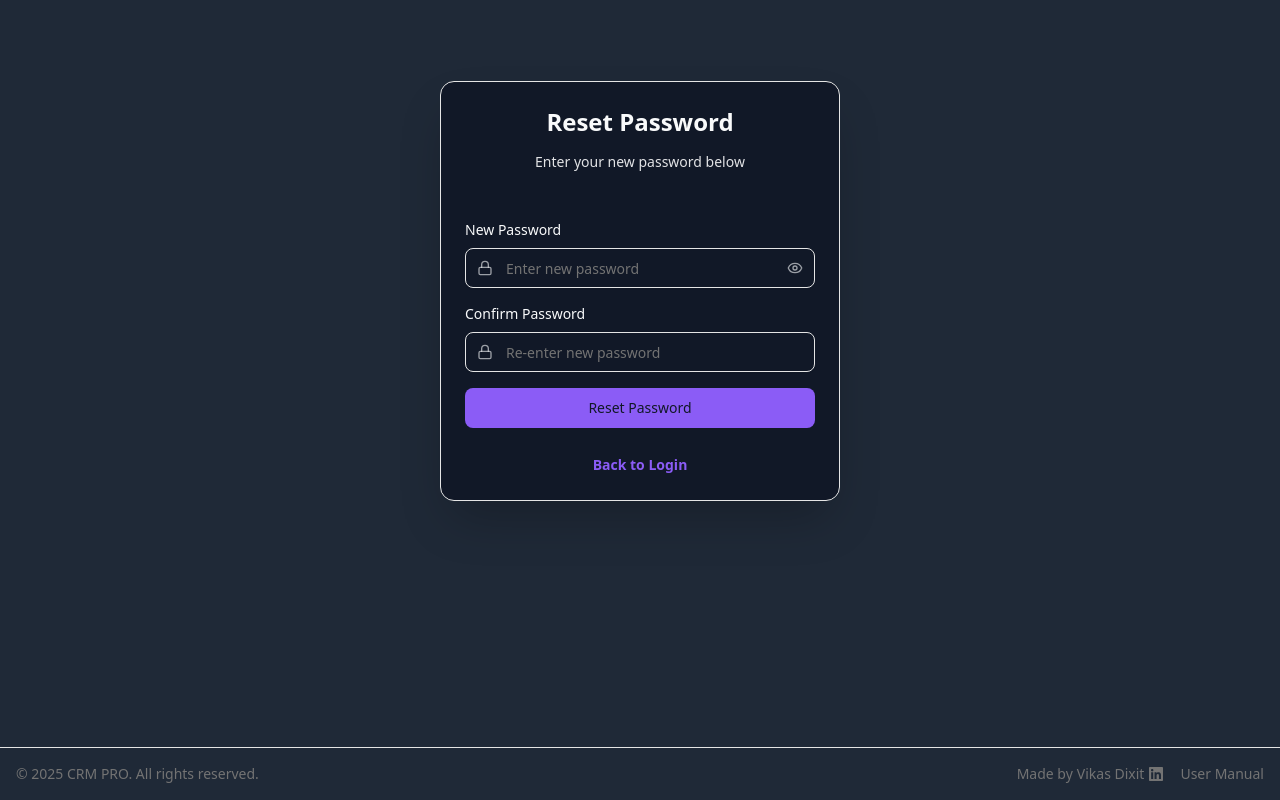
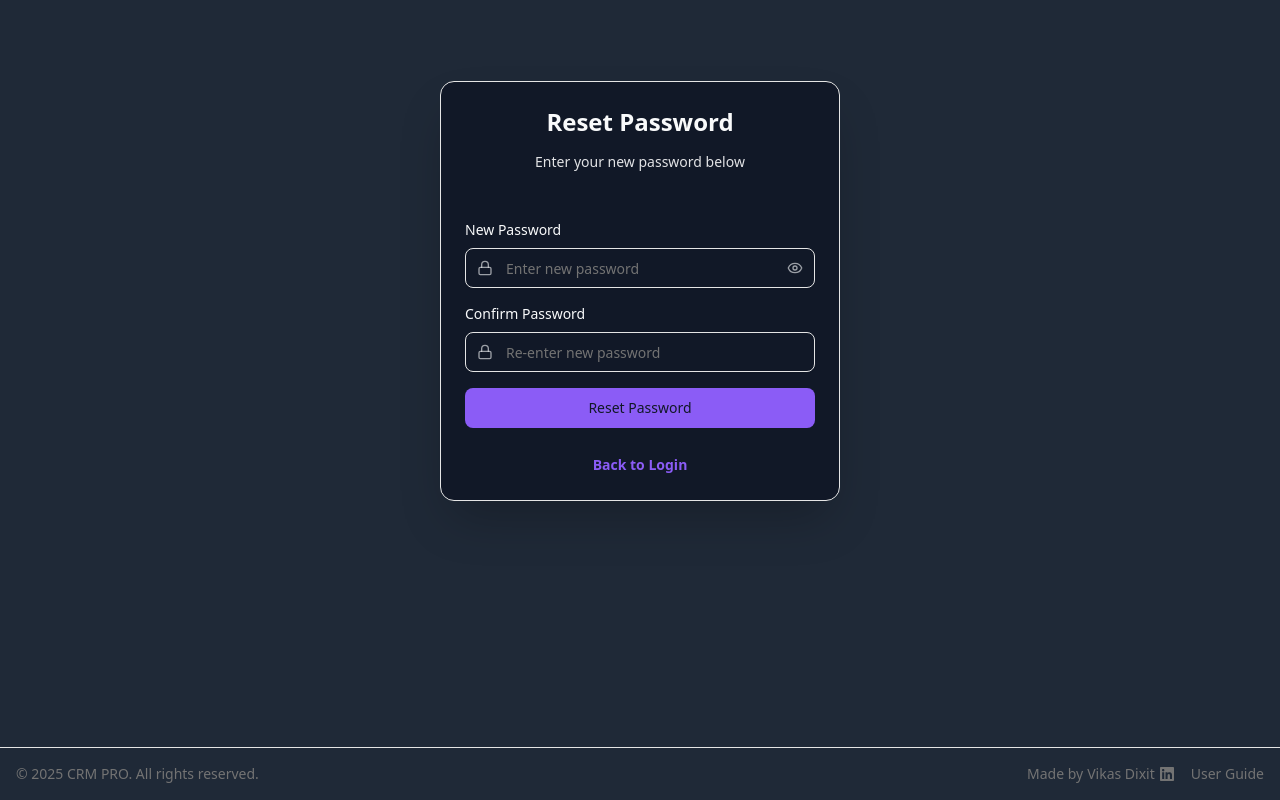
Before and after one commit to Vd7905/CRM, a React (Vite) app in the folder CRM_Frontend/: page /reset-password/1 in a window 1280 px wide. Shown: the part 198-998 px from the top of the page. Built offline with nearby package versions, Linux system fonts and the light colour scheme.

Commit message:
added user guide

```diff
--- a/CRM_Frontend/src/components/LoginForm.jsx
+++ b/CRM_Frontend/src/components/LoginForm.jsx
@@ -277,11 +277,11 @@ export default function LoginForm() {
 
                   <Button
                     type="submit"
-                    className="w-full h-10 bg-[var(--primary)] hover:bg-[var(--secondary)] text-[var(--card)] font-medium transition-all"
+                    className="w-full flex flex-col h-10 bg-[var(--primary)] hover:bg-[var(--secondary)] text-[var(--card)] font-medium transition-all"
                     disabled={isLoading}
                   >
                     {isLoading
-                      ? "Processing Please Wait For A Minute To Wake Up Server..."
+                      ? "Processing Please Wait A Minute..."
                       : isSignup
                       ? "Sign Up"
                       : "Sign In"}
--- a/CRM_Frontend/src/components/layout/Footer.jsx
+++ b/CRM_Frontend/src/components/layout/Footer.jsx
@@ -21,12 +21,12 @@ export function Footer() {
           </p>
 
           <a
-            href=""
+            href="https://drive.google.com/file/d/1kTwWPq2kocIpp5Gw6xWta0k_rqXZ_HZ1/view?usp=sharing"
             target="_blank"
             rel="noopener noreferrer"
             className="hover:text-primary font-medium transition-colors"
           >
-            User Manual
+            User Guide
           </a>
         </div>
       </div>
```
